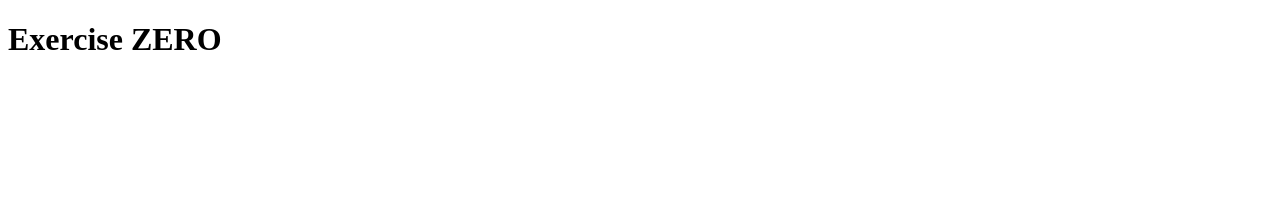
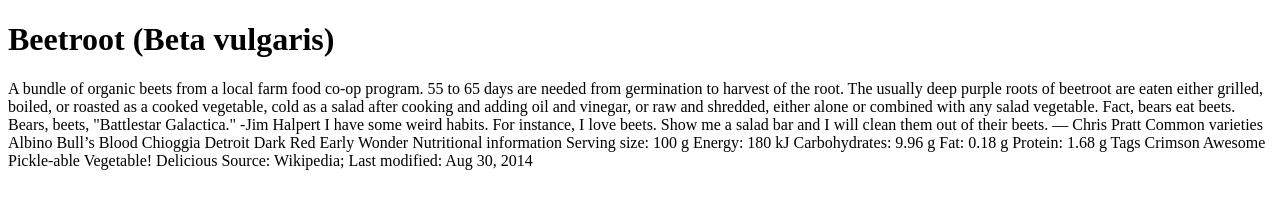
Before and after one commit to card0127/dsn1678-exercise-0, a plain HTML site: page index.html in a window 1280 px wide. Drawn offline with Linux system fonts and the light colour scheme.

Commit message:
Content added to html
Added all the necessary content to the html.

```diff
--- a/index.html
+++ b/index.html
@@ -6,6 +6,34 @@
 </head>
 
 <body>
-	<h1>Exercise ZERO</h1>
+	<h1>Beetroot (Beta vulgaris)</h1>
+	A bundle of organic beets from a local farm food co-op program.
+	55 to 65 days are needed from germination to harvest of the root.
+	The usually deep purple roots of beetroot are eaten either grilled, boiled, or roasted as a cooked vegetable, cold as a salad after cooking and adding oil and vinegar, or raw and shredded, either alone or combined with any salad vegetable.
+	Fact, bears eat beets. Bears, beets,
+	"Battlestar Galactica."
+	-Jim Halpert
+	I have some weird habits. For instance, I love beets. Show me a salad bar and I will
+clean them out of their beets.
+	— Chris Pratt
+	Common varieties
+	Albino
+	Bull’s Blood
+	Chioggia
+	Detroit Dark Red
+	Early Wonder
+	Nutritional information
+	Serving size: 100 g
+	Energy: 180 kJ
+	Carbohydrates: 9.96 g
+	Fat: 0.18 g
+	Protein: 1.68 g
+	Tags
+	Crimson
+	Awesome
+	Pickle-able
+	Vegetable!
+	Delicious
+	Source: Wikipedia; Last modified: Aug 30, 2014
 </body>
 </html>
```
